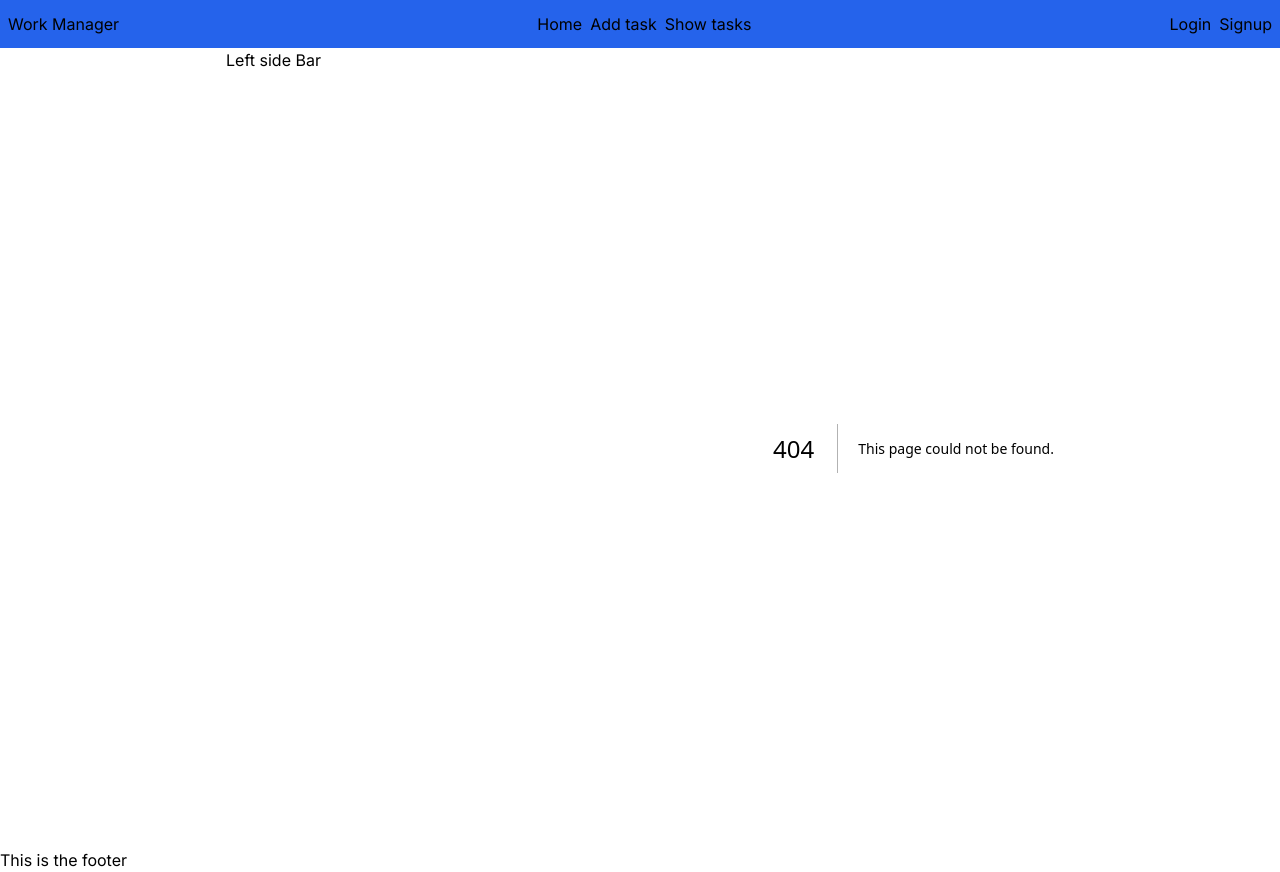
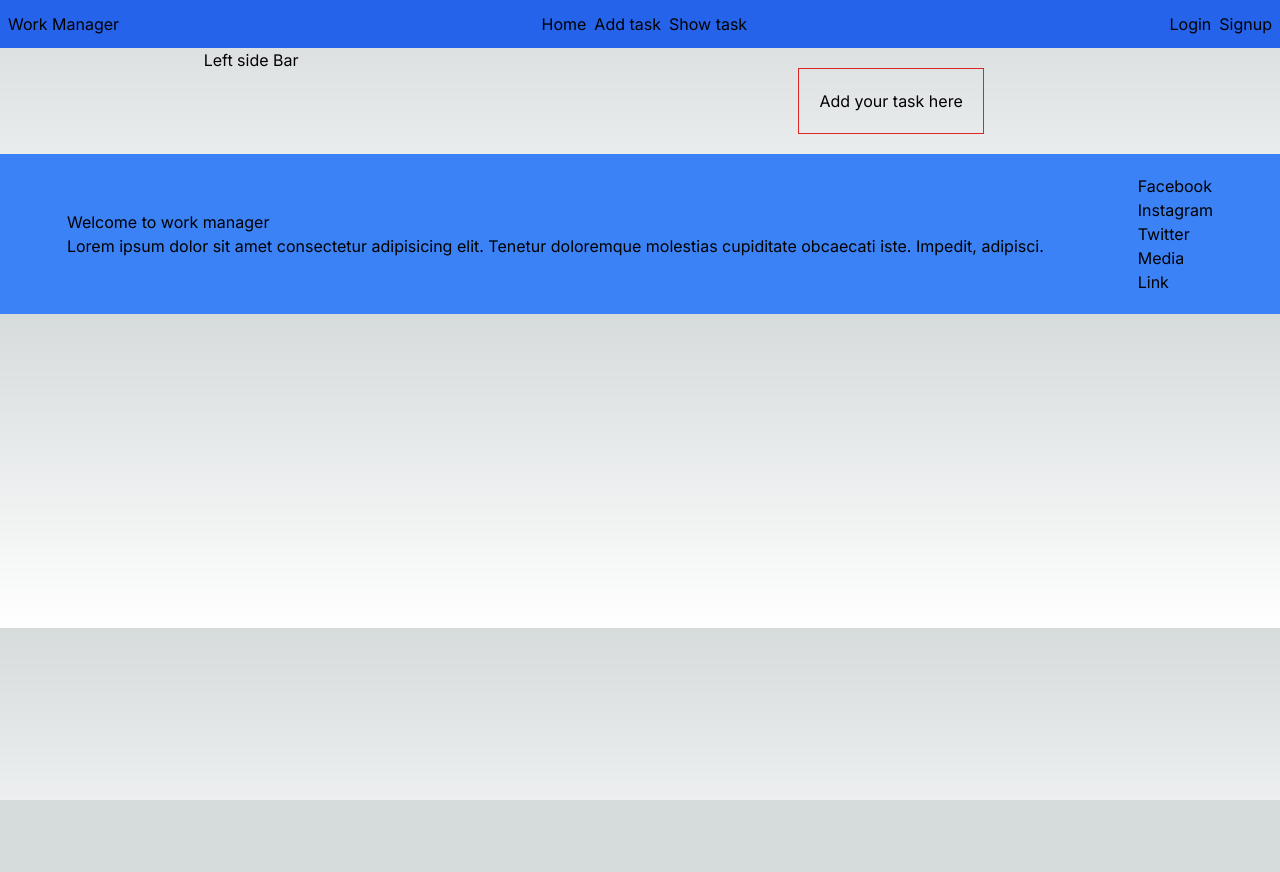
Before and after one commit to AayushGitH/nextPrac, a Next.js app: page /add-task in a window 1280 px wide. Before the commit this address had no page. After the commit the page ends 800 px from the top, so only its background shows below. Built offline with nearby package versions, Linux system fonts and the light colour scheme.

Commit message:
Updated navbar and footer

```diff
--- /dev/null
+++ b/src/app/add-task/page.js
@@ -0,0 +1,18 @@
+import React from 'react'
+
+export const metadata = {
+    title: 'Add task - ' + process.env.SITE_NAME
+}
+
+const AddTask = () => {
+    return (
+        <div className='grid grid-cols-12 justify-center'>
+            <div className='border border-red-600 col-span-6 col-start-4 p-5'>
+                <h1>Add your task here</h1>
+
+            </div>
+        </div>
+    )
+}
+
+export default AddTask
--- a/src/app/layout.js
+++ b/src/app/layout.js
@@ -1,6 +1,7 @@
 import { Inter } from 'next/font/google'
 import './globals.css'
 import CustomNavbar from '@/components/CustomNavbar'
+import Footer from '@/components/Footer'
 
 const inter = Inter({ subsets: ['latin'] })
 
@@ -16,9 +17,9 @@ export default function RootLayout({ children }) {
         <CustomNavbar/>
         <div className='flex justify-around'>
         <div>Left side Bar</div>
-        <div>{children}</div>
+        <div className='mt-5 mb-5'>{children}</div>
         </div>
-        <h3>This is the footer</h3>
+        <Footer/>
       </body>
     </html>
   )
--- a/src/app/page.js
+++ b/src/app/page.js
@@ -1,8 +1,12 @@
 import Image from 'next/image'
+
+export const metadata = {
+  title: 'Home - ' + process.env.SITE_NAME
+}
 
 export default function Home() {
   return (
-    <div>
+    <div className='text-5xl'>
       <h1>Home page</h1>
     </div>
   )
--- /dev/null
+++ b/src/app/show-task/page.js
@@ -0,0 +1,15 @@
+import React from 'react'
+
+export const metadata = {
+    title: 'Show task - ' + process.env.SITE_NAME
+}
+
+const ShowTask = () => {
+  return (
+    <div className='text-5xl'>
+        <h1>Show task page</h1>
+    </div>
+  )
+}
+
+export default ShowTask
--- a/src/components/CustomNavbar.jsx
+++ b/src/components/CustomNavbar.jsx
@@ -10,9 +10,9 @@ const CustomNavbar = () => {
             </div>
         <div>
             <ul className='flex space-x-2'>
-                <Link href={'/'}>Home</Link>
-                <li><a href="#">Add task</a></li>
-                <li><a href="#">Show tasks</a></li>
+                <Link href={'/'} className='hover:text-blue-200'>Home</Link>
+                <Link href={'/add-task'} className='hover:text-blue-200'>Add task</Link>
+                <Link href={'/show-task'} className='hover:text-blue-200'>Show task</Link>
             </ul>
         </div>
         <div>
--- a/src/components/Footer.jsx
+++ b/src/components/Footer.jsx
@@ -0,0 +1,25 @@
+import React from 'react'
+
+const Footer = () => {
+    return (
+        <footer className='bg-blue-500 flex justify-around px-5 py-5 items-center'>
+            <div>
+                <h1>Welcome to work manager</h1>
+                <h2>Lorem ipsum dolor sit amet consectetur adipisicing elit.
+                    Tenetur doloremque molestias cupiditate obcaecati iste. Impedit, adipisci.
+                </h2>
+            </div>
+            <div>
+                <ul>
+                    <li href='#'>Facebook</li>
+                    <li href='#'>Instagram</li>
+                    <li href='#'>Twitter</li>
+                    <li href='#'>Media</li>
+                    <li href='#'>Link</li>
+                </ul>
+            </div>
+        </footer>
+    )
+}
+
+export default Footer
```
Also changed, not shown: 1 other file (tests, documents, lock files or other folders).
